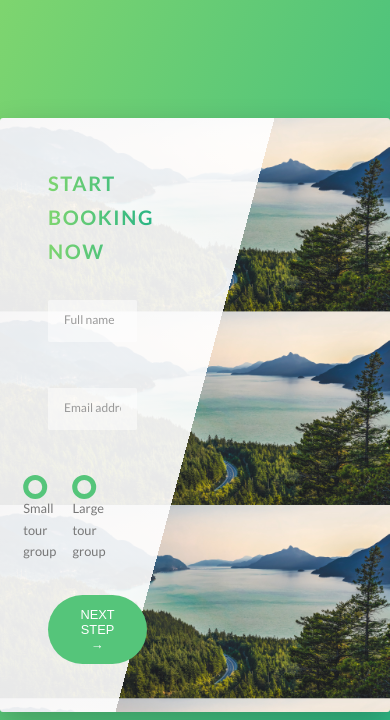
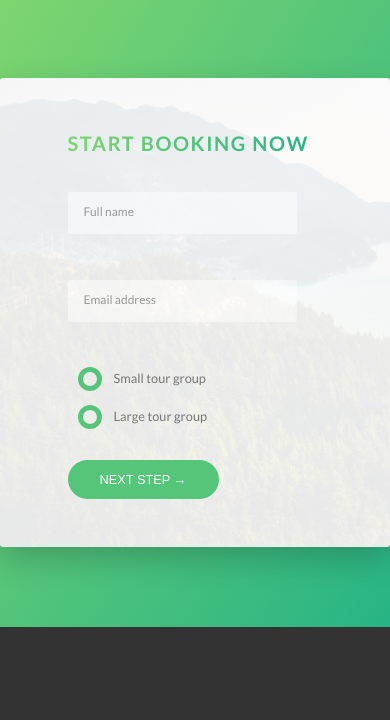
Before and after one commit to DuttaAnirudh/natours-website, a website: page index.html in a window 390 px wide. Shown: the part 6543-7263 px from the top of the page. Drawn offline with Linux system fonts and the light colour scheme.

Commit message:
feat: add media query to booking section

```diff
--- a/sass/components/_form.scss
+++ b/sass/components/_form.scss
@@ -50,6 +50,16 @@
     justify-content: space-around;
     align-items: center;
     transform: translateX(-3.1rem);
+
+    @include respond(tab-port) {
+      flex-direction: column;
+      align-items: flex-start;
+      transform: translateX(10px);
+
+      & > *:not(:last-child) {
+        padding-bottom: 2rem;
+      }
+    }
   }
 
   &__radio-input {
--- a/sass/pages/_home.scss
+++ b/sass/pages/_home.scss
@@ -51,11 +51,14 @@
     $color-primary-dark
   );
   padding: 15rem 0;
+
+  @include respond(tab-port) {
+    padding: 10rem 0;
+  }
 }
 
 .book {
   max-width: 114rem;
-
   margin: 0 auto;
   background-image: linear-gradient(
       105deg,
@@ -68,9 +71,39 @@
   box-shadow: 0 1.5rem 4rem rgba($color-black, 0.2);
   border-radius: 3px;
 
+  @include respond(tab-land) {
+    background-image: linear-gradient(
+        105deg,
+        rgba($color-white, 0.9) 0%,
+        rgba($color-white, 0.9) 65%,
+        transparent 35%
+      ),
+      url(../../assets/nat-10.jpg);
+    background-size: cover;
+  }
+
+  @include respond(tab-port) {
+    max-width: 50rem;
+    background-image: linear-gradient(
+        105deg,
+        rgba($color-white, 0.9) 0%,
+        rgba($color-white, 0.9) 100%
+      ),
+      url(../../assets/nat-10.jpg);
+  }
+
   &__form {
     width: 50%;
     padding: 6rem;
+
+    @include respond(tab-land) {
+      width: 60%;
+    }
+
+    @include respond(tab-port) {
+      width: 90%;
+      margin: 0 auto;
+    }
   }
 }
 
```
Also changed, not shown: css/style.css.
